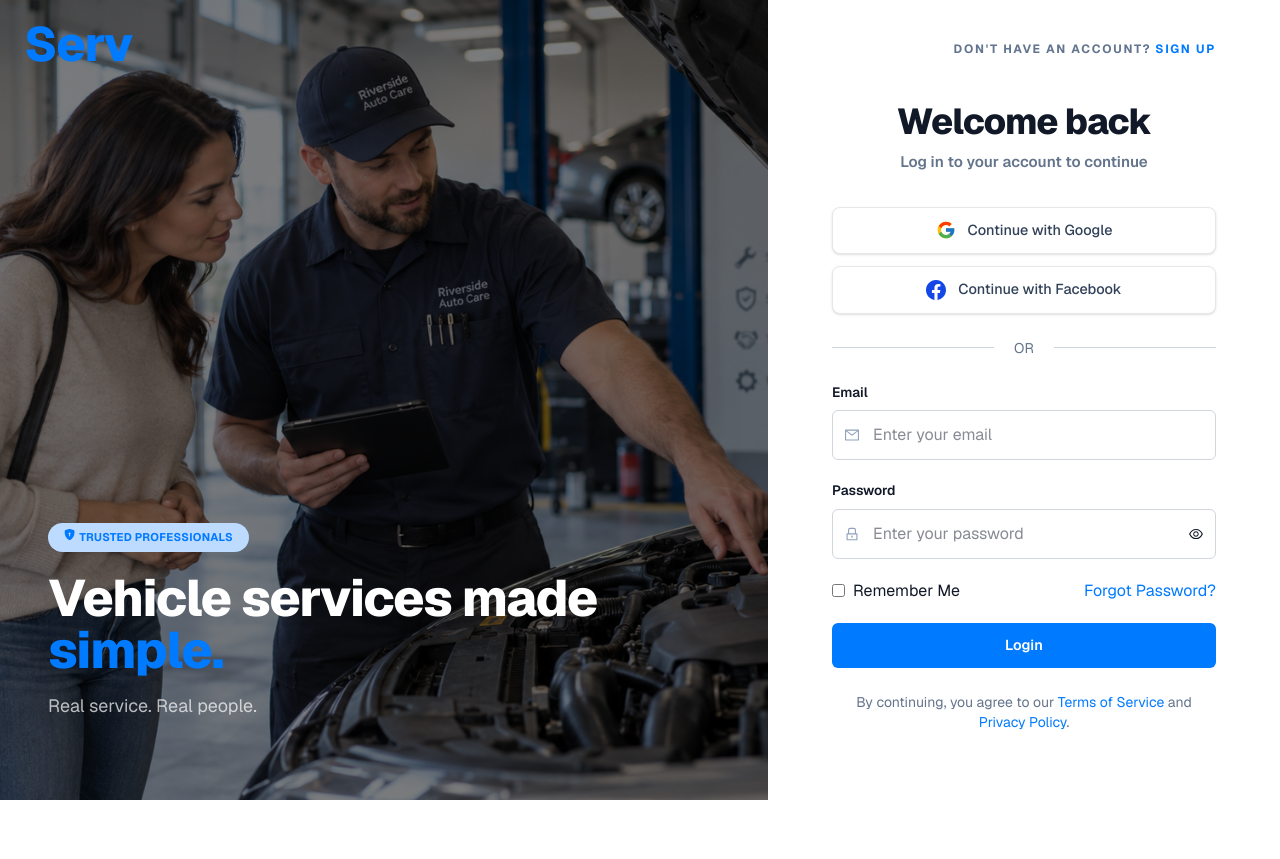
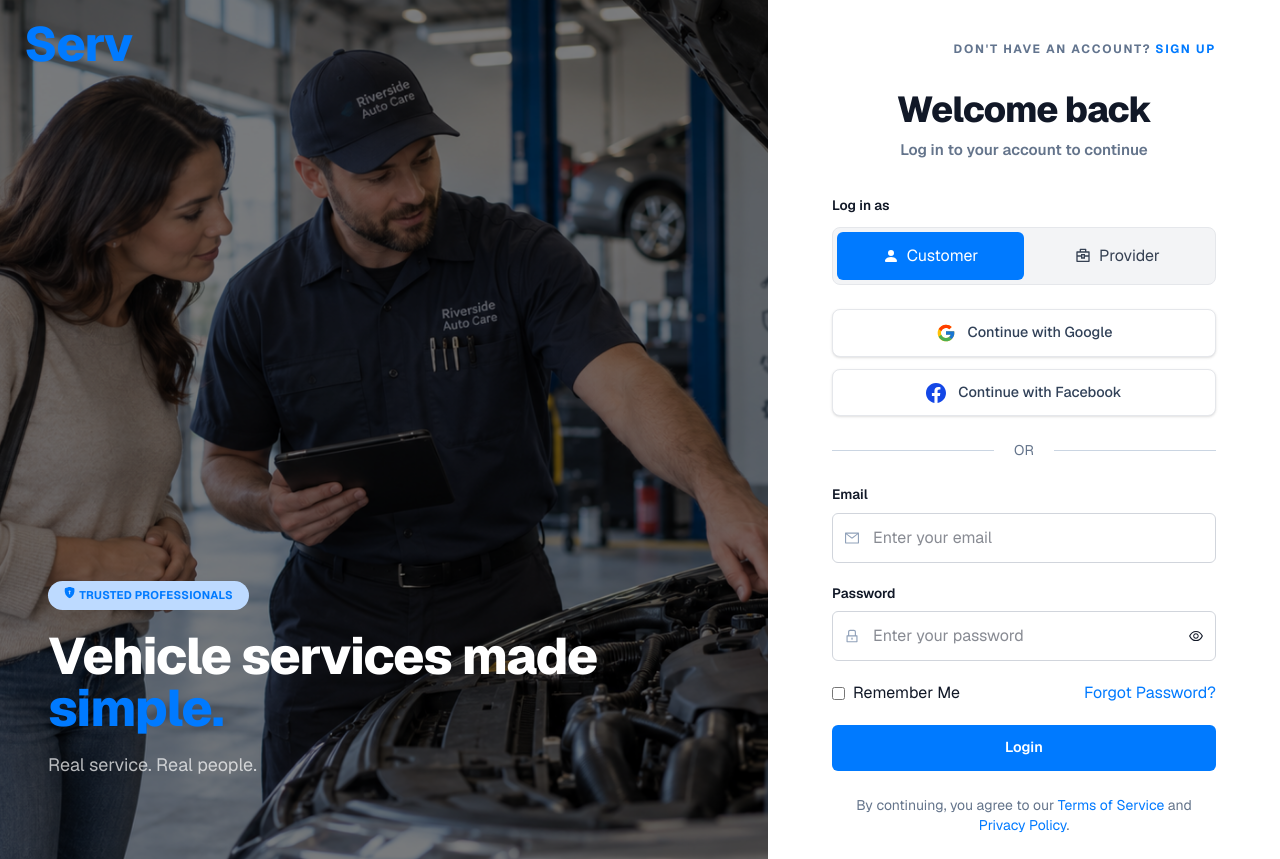
Before and after one commit to Rickson0628/Serv, a Next.js app: page /login in a window 1280 px wide. Before the commit the page ends 800 px from the top, so only its background shows below. Built offline with nearby package versions, Linux system fonts and the light colour scheme.

Commit message:
feat: add role selection

```diff
--- a/src/app/(authentication)/login/page.tsx
+++ b/src/app/(authentication)/login/page.tsx
@@ -2,7 +2,7 @@
 
 import { useState } from "react";
 import Link from "next/link";
-import { useForm } from "react-hook-form";
+import { Controller, useForm } from "react-hook-form";
 
 import { BsFacebook } from "react-icons/bs";
 import { FcGoogle } from "react-icons/fc";
@@ -17,39 +17,72 @@ import {
 import Button from "@/components/ui/Button";
 import authStyles from "../authentication.module.css";
 
+import AccountRoleSelector, {
+  type AccountRole,
+} from "@/components/authentication/AccountRoleSelector";
+import { useRouter } from "next/navigation";
+
+
 interface LoginFormData {
   email: string;
   password: string;
   remember: boolean;
+  role: AccountRole;
 }
 
 const LoginPage = () => {
+  const router = useRouter();
   const [showPassword, setShowPassword] = useState(false);
 
   const {
     register,
     handleSubmit,
+    control,
     formState: { errors },
   } = useForm<LoginFormData>({
     defaultValues: {
       email: "",
       password: "",
       remember: false,
+      role: "customer",
     },
   });
 
-  function submitForm(data: LoginFormData): void {
+  async function submitForm(data: LoginFormData) {
     // TODO: Connect login form to authentication API/backend
     // TODO: Handle successful login and redirect user
     // TODO: Handle invalid credentials / server errors
     console.log(data);
+    try {
+      const response = await fetch("https://serv-api.vercel.app/api/auth/login", {
+        method: 'POST',
+        headers: { 'Content-Type': 'application/json' },
+        body: JSON.stringify({
+          email: data.email,
+          password: data.password,
+          role: data.role,
+        }),
+
+      });
+
+      const result = await response.json();
+
+      console.log(result.message);
+      router.push(`/dashboard/${data.role}`)
+
+    } catch (error) {
+      console.error('Error posting data:', error)
+    }
+
   }
 
   return (
     <div className={authStyles.page}>
 
+
+
       {/* Auth Prompt */}
-      <div className={authStyles.prompt}>
+      <div className={`${authStyles.prompt} mb-8`}>
         <span className="text-eyebrow">
           Don&apos;t have an account?
         </span>
@@ -69,7 +102,7 @@ const LoginPage = () => {
 
           {/* Header Container */}
           <div className={authStyles.header}>
-           <h1 className={authStyles.heading}>
+            <h1 className={authStyles.heading}>
               Welcome back
             </h1>
 
@@ -77,6 +110,23 @@ const LoginPage = () => {
               Log in to your account to continue
             </p>
           </div>
+          {/* Log in as Container */}
+
+          <div className="mb-6">
+            <p className="text-label mb-3">Log in as</p>
+
+            <Controller
+              name="role"
+              control={control}
+              render={({ field }) => (
+                <AccountRoleSelector
+                  value={field.value}
+                  onChange={field.onChange}
+                />
+              )}
+            />
+          </div>
+
 
           {/* Social Login Container */}
           <div className={authStyles.social}>
--- /dev/null
+++ b/src/components/authentication/AccountRoleSelector.tsx
@@ -0,0 +1,79 @@
+
+"use client";
+
+import { BsFillPersonFill } from "react-icons/bs";
+import { RiBriefcase4Line } from "react-icons/ri";
+
+export type AccountRole = "customer" | "provider";
+
+interface AccountRoleSelectorProps {
+  value: AccountRole;
+  onChange: (value: AccountRole) => void;
+}
+
+export default function AccountRoleSelector({
+  value,
+  onChange,
+}: AccountRoleSelectorProps) {
+  return (
+    <div
+      role="group"
+      aria-label="Account type"
+      className="relative flex w-full rounded-lg border border-gray-200 bg-gray-100 p-1"
+    >
+      {/* Sliding background */}
+      <div
+        aria-hidden="true"
+        className={`pointer-events-none absolute inset-y-1 left-1
+          w-[calc(50%-0.25rem)] rounded-md bg-primary
+          transition-transform duration-300 ease-in-out
+          motion-reduce:transition-none
+          ${
+            value === "provider"
+              ? "translate-x-full"
+              : "translate-x-0"
+          }`}
+      />
+
+      {/* Customer */}
+      <button
+        type="button"
+        aria-pressed={value === "customer"}
+        onClick={() => onChange("customer")}
+        className={`relative z-10 flex w-1/2 items-center
+          justify-center gap-2 rounded-md p-3
+          transition-colors duration-300
+          focus-visible:outline-2 focus-visible:outline-offset-2
+          focus-visible:outline-primary
+          ${
+            value === "customer"
+              ? "text-white"
+              : "text-gray-700 hover:text-primary"
+          }`}
+      >
+        <BsFillPersonFill aria-hidden="true" />
+        Customer
+      </button>
+
+      {/* Provider */}
+      <button
+        type="button"
+        aria-pressed={value === "provider"}
+        onClick={() => onChange("provider")}
+        className={`relative z-10 flex w-1/2 items-center
+          justify-center gap-2 rounded-md p-3
+          transition-colors duration-300
+          focus-visible:outline-2 focus-visible:outline-offset-2
+          focus-visible:outline-primary
+          ${
+            value === "provider"
+              ? "text-white"
+              : "text-gray-700 hover:text-primary"
+          }`}
+      >
+        <RiBriefcase4Line aria-hidden="true" />
+        Provider
+      </button>
+    </div>
+  );
+}
```
